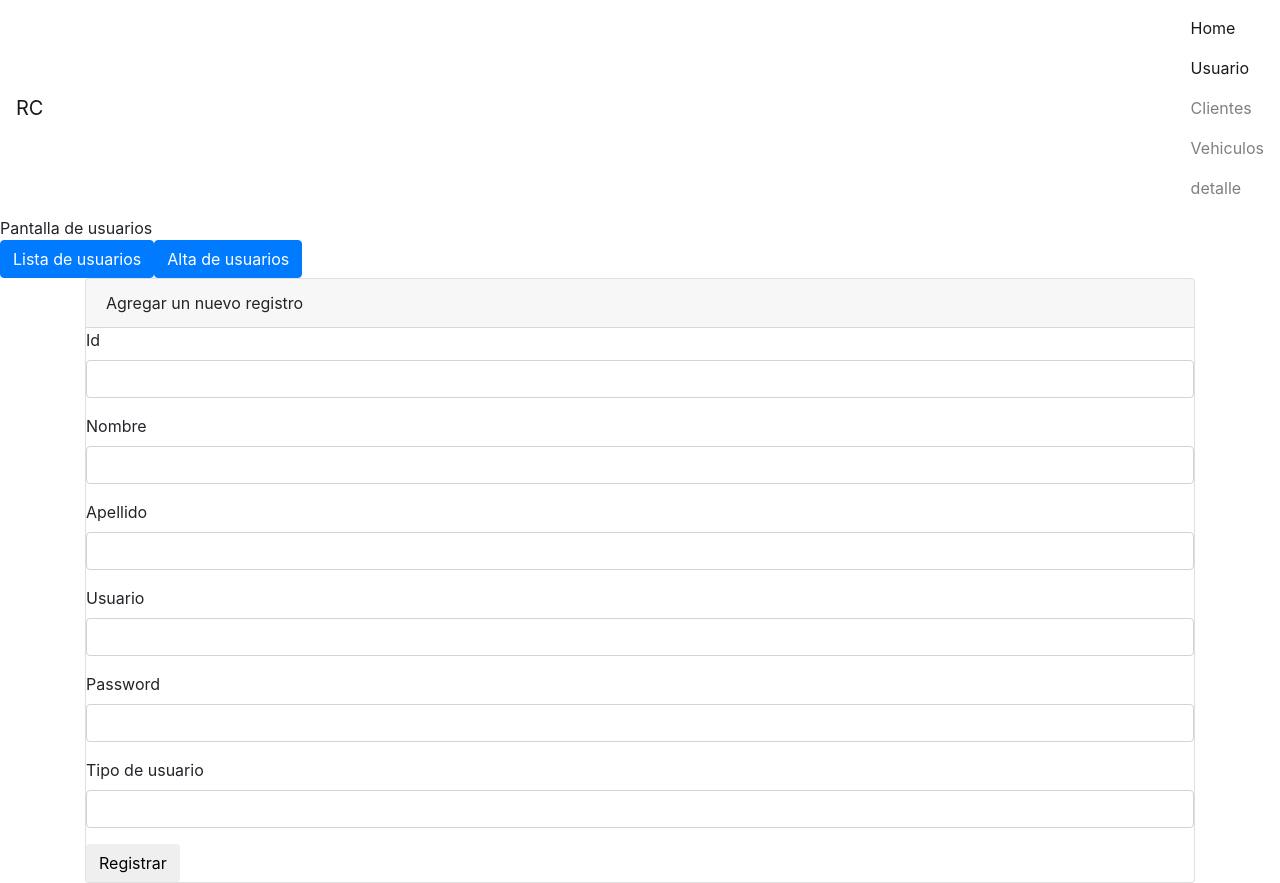
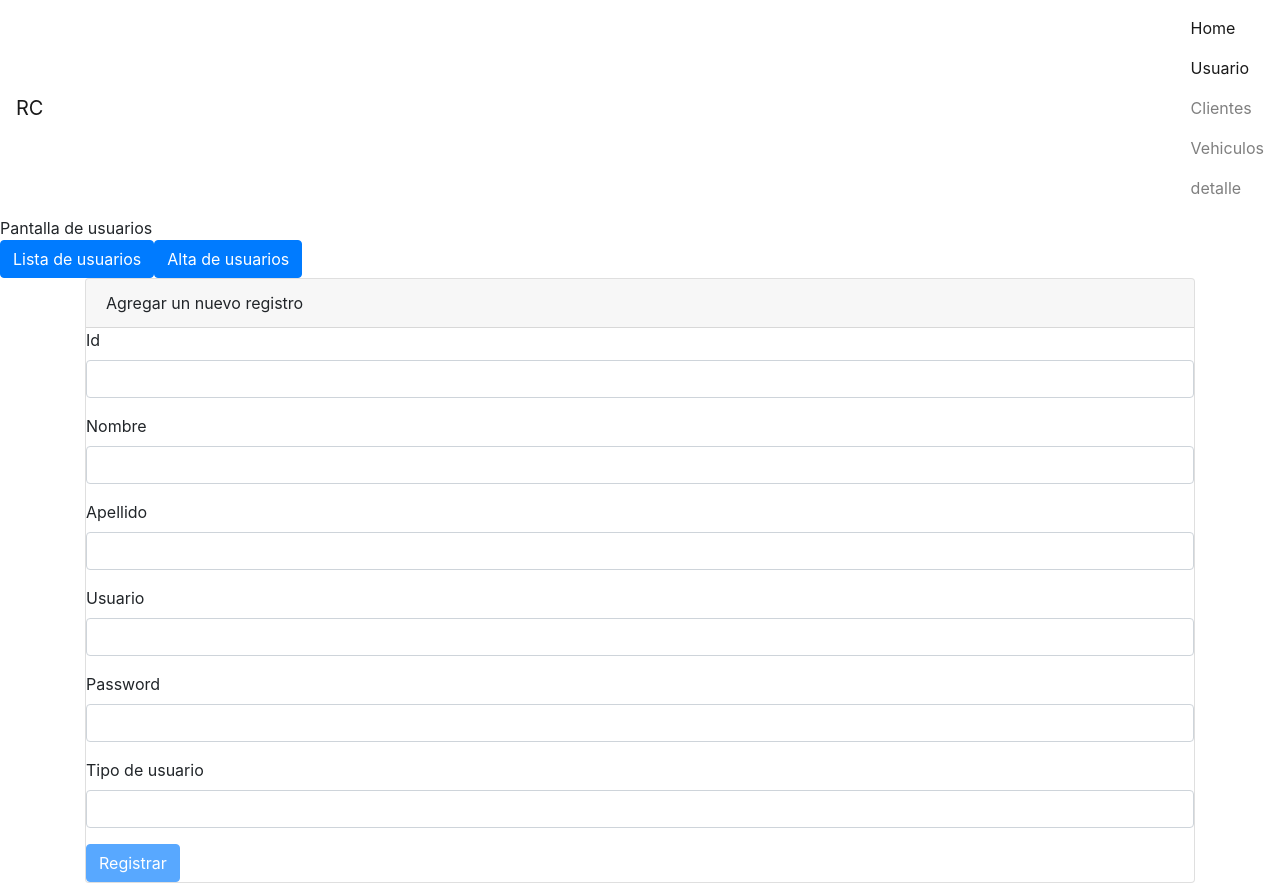
Before and after one commit to migueltorres040/TpFinal1.1, an Angular app in the folder alquiler/: page /usuarios/altaUsuario in a window 1280 px wide. Built offline with nearby package versions, Linux system fonts and the light colour scheme.

Commit message:
se hicieron las validaciones de lso campos del formulario alta

```diff
--- a/alquiler/src/app/usuarios/usuarios-alta.component.html
+++ b/alquiler/src/app/usuarios/usuarios-alta.component.html
@@ -8,10 +8,23 @@
                 <div class="form-group">
                     <label for="id">Id</label>
                     <input type="number" class="form-control" id="id"formControlName="id">
+                    <!--esto es la validacion del campo -->
+                     <div *ngIf="form1.controls.id.errors && form1.controls.id.touched">
+                         <div *ngIf="form1.controls.id.errors.required" class="alert alert-danger">
+                                el campo es requerido
+                         </div>
+                    </div>
+
                 </div>
                 <div class="form-group">
                     <label for="nombre">Nombre</label>
                     <input type="text" class="form-control" id="nombre"formControlName="nombre">
+                    <!--esto es la validacion del campo -->
+                    <div *ngIf="form1.controls.nombre.errors && form1.controls.id.touched">
+                         <div *ngIf="form1.controls.nombre.errors.required" class="alert alert-danger">
+                                el campo es requerido
+                         </div>
+                    </div>
                 </div>
                  <div class="form-group">
                     <label for="apellido">Apellido</label>
@@ -29,7 +42,9 @@
                     <label for="tipo">Tipo de usuario</label>
                     <input type="text" class="form-control" id="tipo"formControlName="tipo">
                 </div>
-                <button class="btn btn-default"(click)="guardarUsuario()">Registrar</button>
+                <!-- se deshabilita el boton hasta que no esten todos los campos llenos-->
+                <!--<button class="btn btn-default"(click)="guardarUsuario()">Registrar</button>-->
+                <button class="btn btn-primary"(click)="guardarUsuario()" [disabled]="!form1.valid">Registrar</button>
             </form>
         </div>
     </div>
--- a/alquiler/src/app/usuarios/usuarios-alta.component.ts
+++ b/alquiler/src/app/usuarios/usuarios-alta.component.ts
@@ -1,7 +1,7 @@
 import{Component,OnInit} from '@angular/core';
 import{Router,ActivatedRoute,Params} from '@angular/router';
 import { UsuariosService} from './usuarios.service';
-import{FormGroup,FormBuilder,Validator} from '@angular/forms';
+import{FormGroup,FormBuilder,Validators} from '@angular/forms'; //agrego la clase validator para validad los campos en un fomeularios
 @Component({
     selector:'usuarios-alta',
     templateUrl: './usuarios-alta.component.html'
@@ -22,12 +22,12 @@ export class UsuariosAltaComponent implements OnInit{
     }
     crearControles(){
         this.form1=this.fb.group({
-            id:'',
-             nombre:'',
-              apellido:'',
-               usuario:'',
-                password:'',
-                 tipo:''
+            id:['',Validators.required],//validaciones para los campos de los formularios
+             nombre:['',Validators.required],
+              apellido:['',Validators.required],
+               usuario:['',Validators.required],
+                password:['',Validators.required],
+                 tipo:['',Validators.required]
         })
     }
     guardarUsuario(){
```
